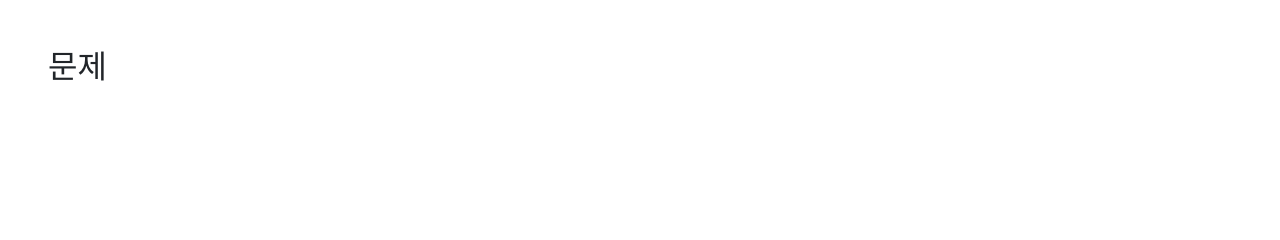
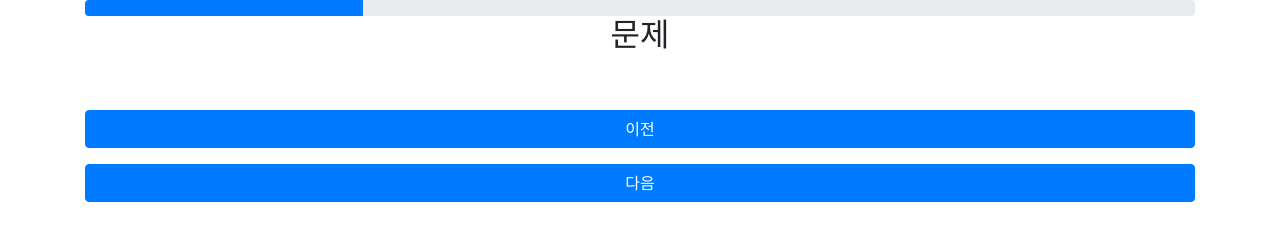
Before and after one commit to Sophoca/codelion_js_study, a plain HTML site: page index.html in a window 1280 px wide. Both pictures are taken after a click on the button "테스트 시작하기". Drawn offline with nearby package versions, Linux system fonts and the light colour scheme.

Commit message:
feat: add button onclick function

```diff
--- a/index.html
+++ b/index.html
@@ -12,7 +12,7 @@
     />
     <link rel="stylesheet" href="style.css" />
   </head>
-  <body class="contatiner p-5">
+  <body class="container">
     <article class="start">
       <h1 class="text-center">나랑 꼭 닮은 세렝게티 동물은?</h1>
       <button type="button" class="btn btn-primary mt-5" onclick="start()">
@@ -20,8 +20,25 @@
       </button>
     </article>
     <article class="question">
-      <h2>문제</h2>
+      <div class="progress">
+        <div
+          class="progress-bar"
+          role="progressbar"
+          style="width: 25%"
+          aria-valuenow="25"
+          aria-valuemin="0"
+          aria-valuemax="100"
+        ></div>
+      </div>
+      <h2 class="text-center">문제</h2>
+      <input id="type" type="hidden" value="EI" />
+      <button id="A" type="button" class="btn btn-primary mt-5">이전</button>
+      <button id="B" type="button" class="btn btn-primary mt-3">다음</button>
     </article>
+    <input type="hidden" id="EI" value="0" />
+    <input type="hidden" id="SN" value="0" />
+    <input type="hidden" id="TF" value="0" />
+    <input type="hidden" id="JP" value="0" />
     <script
       src="https://cdn.jsdelivr.net/npm/jquery@3.5.1/dist/jquery.slim.min.js"
       integrity="sha384-DfXdz2htPH0lsSSs5nCTpuj/zy4C+OGpamoFVy38MVBnE+IbbVYUew+OrCXaRkfj"
@@ -37,6 +54,10 @@
         $(".start").hide();
         $(".question").show();
       }
+      $("#A").click(function () {
+        var type = $("#type").val();
+        $("#" + type).val(parseInt($("#" + type).val()) + 1);
+      });
     </script>
   </body>
 </html>
--- a/style.css
+++ b/style.css
@@ -1,4 +1,4 @@
-.start {
+article {
   display: flex;
   flex-direction: column;
 }
```
